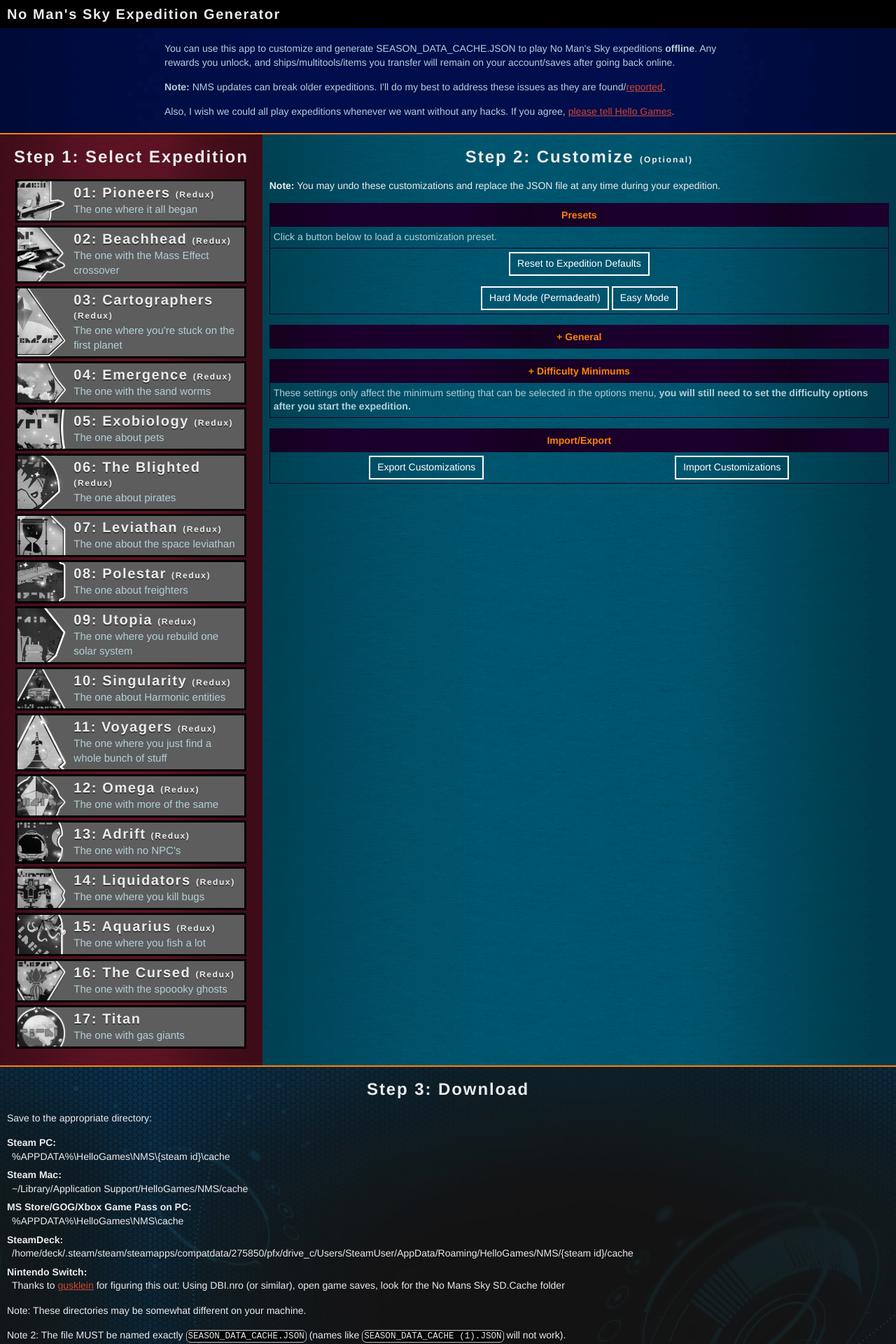
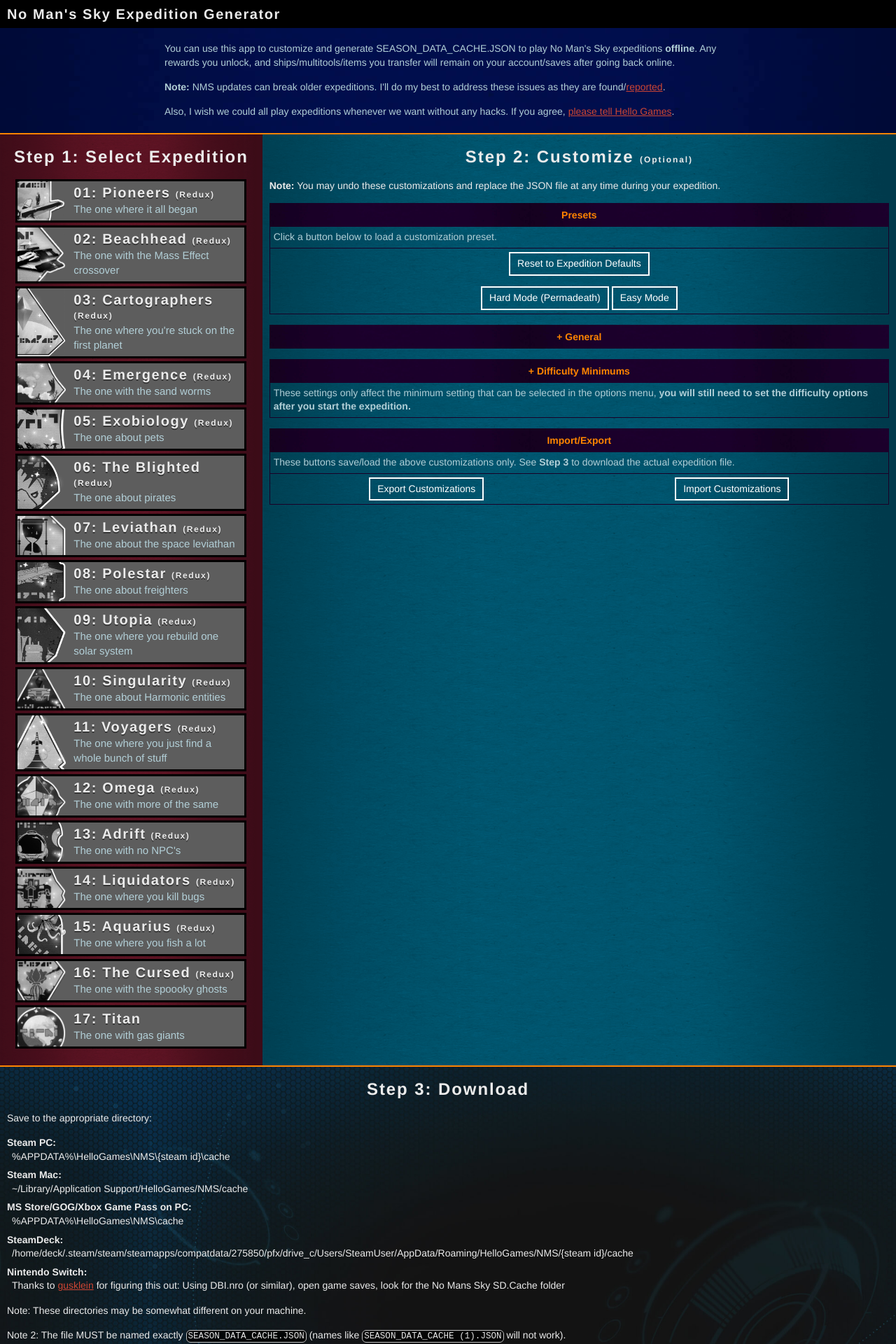
Before and after one commit to cwmonkey/nms-expeditions, a Jekyll site: the page built from index.html, in a window 1280 px wide. Shown: the top 1920 px of the page at 70% size. Built offline with Jekyll 4.4.1, drawn with Linux system fonts in a browser that asks for light colours; some web fonts are replaced.

Commit message:
Making the export/import buttons functionality more clear.

```diff
--- a/index.html
+++ b/index.html
@@ -270,6 +270,9 @@
 
     <section class="cust_section cust_tools_section">
       <h4 class="cust_headline"><span class="cust_headline_text">Import/Export</span></h4>
+      <div class="cms"><div class="cust_desc">
+        <p>These buttons save/load the above customizations only. See <strong>Step 3</strong> to download the actual expedition file.</p>
+      </div></div>
 
       <div class="cust_tools cust_content cms">
         <div class="cust_tool_section cust_import_export">
```
